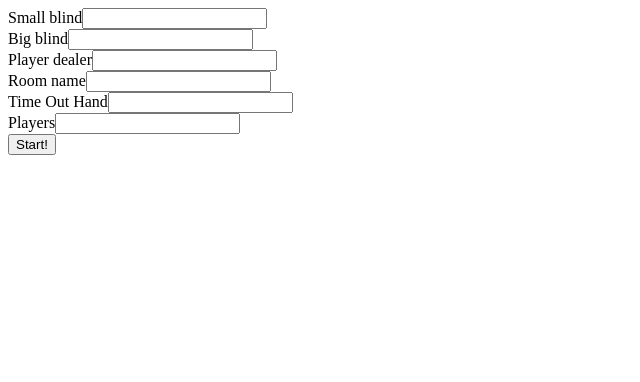
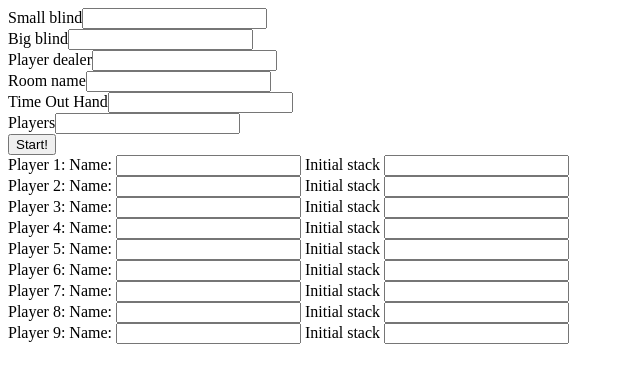
Before and after one commit to josskar/pokerman, a website: page index.html in a window 1280 px wide. Both pictures are taken after a click on the button "Start!". Shown: the whole page, without its empty margins (0-640 px from the left). Drawn offline with nearby package versions, Linux system fonts and the light colour scheme.

Commit message:
Add players

```diff
--- /dev/null
+++ b/css/main.css
@@ -0,0 +1,3 @@
+.no-display{
+    display: none;
+}
--- a/index.html
+++ b/index.html
@@ -3,6 +3,7 @@
 <head>
     <meta charset="UTF-8">
     <title>Pokerman</title>
+    <link href="css/main.css" rel="stylesheet" />
     <script src="https://ajax.googleapis.com/ajax/libs/jquery/1.11.3/jquery.min.js"></script>
     <script src="js/main.js"></script>
 </head>
@@ -16,8 +17,19 @@
         <div><label>Time Out Hand<input type="text" id="timeOutHand" /></label></div>
         <div><label>Players<input type="text" id="players" /></label></div>
         <button type="button" id="start">Start!</button>
+
+        <div id="table" class="no-display">
+            <div id="player1">Player 1: Name: <input type="text" id="name1"/> Initial stack <input type="text" id="initialStack1"/></div>
+            <div id="player2">Player 2: Name: <input type="text" id="name2"/> Initial stack <input type="text" id="initialStack2"/></div>
+            <div id="player3">Player 3: Name: <input type="text" id="name3"/> Initial stack <input type="text" id="initialStack3"/></div>
+            <div id="player4">Player 4: Name: <input type="text" id="name4"/> Initial stack <input type="text" id="initialStack4"/></div>
+            <div id="player5">Player 5: Name: <input type="text" id="name5"/> Initial stack <input type="text" id="initialStack5"/></div>
+            <div id="player6">Player 6: Name: <input type="text" id="name6"/> Initial stack <input type="text" id="initialStack6"/></div>
+            <div id="player7">Player 7: Name: <input type="text" id="name7"/> Initial stack <input type="text" id="initialStack7"/></div>
+            <div id="player8">Player 8: Name: <input type="text" id="name8"/> Initial stack <input type="text" id="initialStack8"/></div>
+            <div id="player9">Player 9: Name: <input type="text" id="name9"/> Initial stack <input type="text" id="initialStack9"/></div>
+        </div>
     </form>
-    <div id="table"></div>
 </body>
 
 </html>
--- a/js/main.js
+++ b/js/main.js
@@ -3,6 +3,7 @@ $( document ).ready(function() {
     var players = [];
 
     $('#start').on("click", function(){
-       console.log('ready');
+        console.log('ready');
+        $('#table').removeClass("no-display");
     });
 });
```
